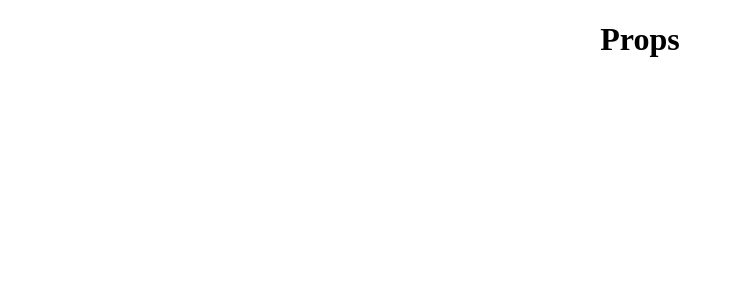
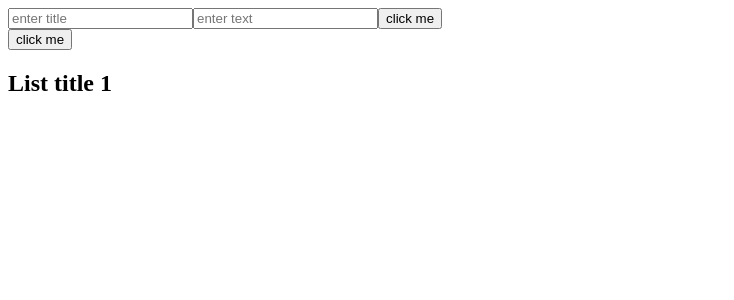
Before and after one commit to katrine-r/react-learning, a React (Create React App) app: page / in a window 1280 px wide. Shown: the top 300 px of the page, without its empty margins (0-734 px from the left). Built offline with nearby package versions, Linux system fonts and the light colour scheme; the HTML template or start-up script is replaced by a standard one.

Commit message:
added components List, ListItem, Button

```diff
--- a/src/App.css
+++ b/src/App.css
@@ -1,38 +1,3 @@
-.App {
-  text-align: center;
+ul {
+  list-style: none;
 }
-
-.App-logo {
-  height: 40vmin;
-  pointer-events: none;
-}
-
-@media (prefers-reduced-motion: no-preference) {
-  .App-logo {
-    animation: App-logo-spin infinite 20s linear;
-  }
-}
-
-.App-header {
-  background-color: #282c34;
-  min-height: 100vh;
-  display: flex;
-  flex-direction: column;
-  align-items: center;
-  justify-content: center;
-  font-size: calc(10px + 2vmin);
-  color: white;
-}
-
-.App-link {
-  color: #61dafb;
-}
-
-@keyframes App-logo-spin {
-  from {
-    transform: rotate(0deg);
-  }
-  to {
-    transform: rotate(360deg);
-  }
-}
--- a/src/App.js
+++ b/src/App.js
@@ -1,9 +1,45 @@
+import { useState } from 'react';
 import './App.css';
+import List from './component/List';
+import Button from './component/UI/Button';
 
 function App() {
+
+  const [data1, setData1] = useState([])
+
+
+
+  const [title, setTitle] = useState('')
+  const [text, setText] = useState('')
+
+  const handleSubmit = ev => {
+    ev.preventDefault()
+    const obj = { id:Date.now(), title, text }
+    setData1([...data1, obj])
+    setTitle('')
+    setText('')
+  }
+
   return (
     <div className="App">
-      <h1>Props</h1>
+
+      <form onSubmit={handleSubmit}>
+        <input
+          name='title'
+          placeholder='enter title'
+          value={title}
+          onChange={ev => setTitle(ev.target.value)}
+        />
+        <input
+          name='text'
+          placeholder='enter text'
+          value={text}
+          onChange={ev => setText(ev.target.value)}
+        />
+        <Button>click me</Button>
+      </form>
+
+      <List title={'List title 1'} data={data1}> <Button>click me</Button> </List>
     </div>
   );
 }
--- /dev/null
+++ b/src/component/List/index.jsx
@@ -0,0 +1,23 @@
+import React from 'react'
+import ListItem from '../ListItem'
+
+const List = ({title, data, children}) => {
+    return (
+        <div>
+            {children}
+            <h2>{title}</h2>
+            <ul>
+                {data.map((i, index) => (
+                <ListItem
+                    key={i.id}
+                    num={index + 1}
+                    title={i.title}
+                    text={i.text}
+                />
+                ))}
+            </ul>
+        </div>
+    )
+}
+
+export default List
--- /dev/null
+++ b/src/component/ListItem/index.jsx
@@ -0,0 +1,18 @@
+import React from 'react'
+import './styles.css'
+
+const ListItem = ({num, title, text}) => {
+
+    // console.log(props)
+
+    return (
+        <li className='list-item'>
+          <span className='list-item-wrapper'>
+            <span>{num}. {title}</span>
+            <span>{text}</span>
+          </span>
+        </li>
+    )
+}
+
+export default ListItem
--- /dev/null
+++ b/src/component/ListItem/styles.css
@@ -0,0 +1,13 @@
+.list-item {
+    width: 50vw;
+    padding: 10px;
+    border: 1px solid red;
+    margin-bottom: 20px;
+    border-radius: 10px;
+  }
+
+  .list-item-wrapper {
+    display: flex;
+    flex-direction: column;
+    gap: 20px;
+  }
--- /dev/null
+++ b/src/component/UI/Button/index.jsx
@@ -0,0 +1,12 @@
+import React from 'react'
+
+const Button = ({children}) => {
+console.log(children)
+    return (
+        <button>
+            {children}
+        </button>
+    )
+}
+
+export default Button
```
